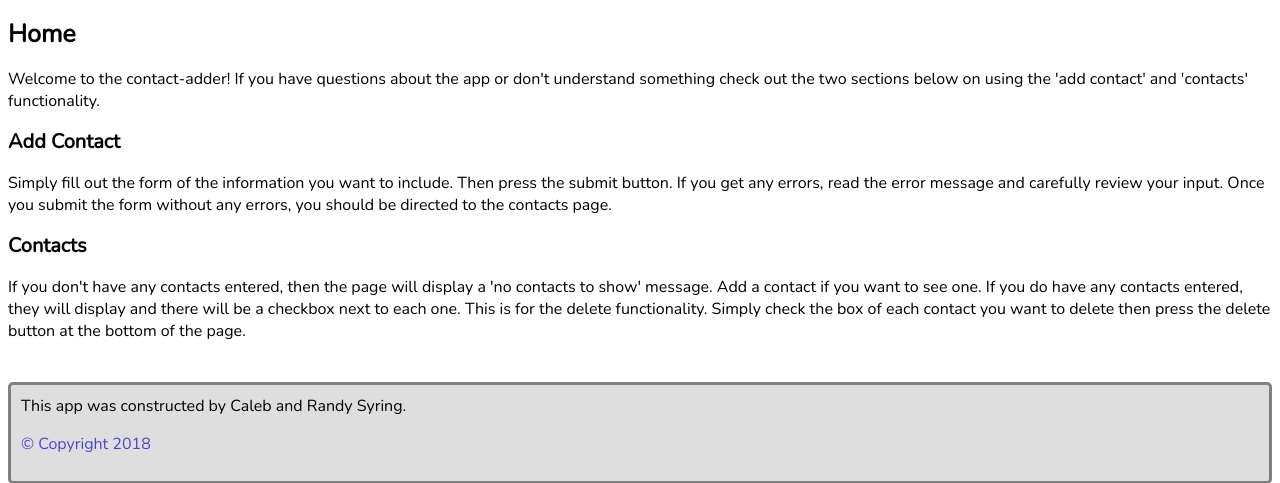
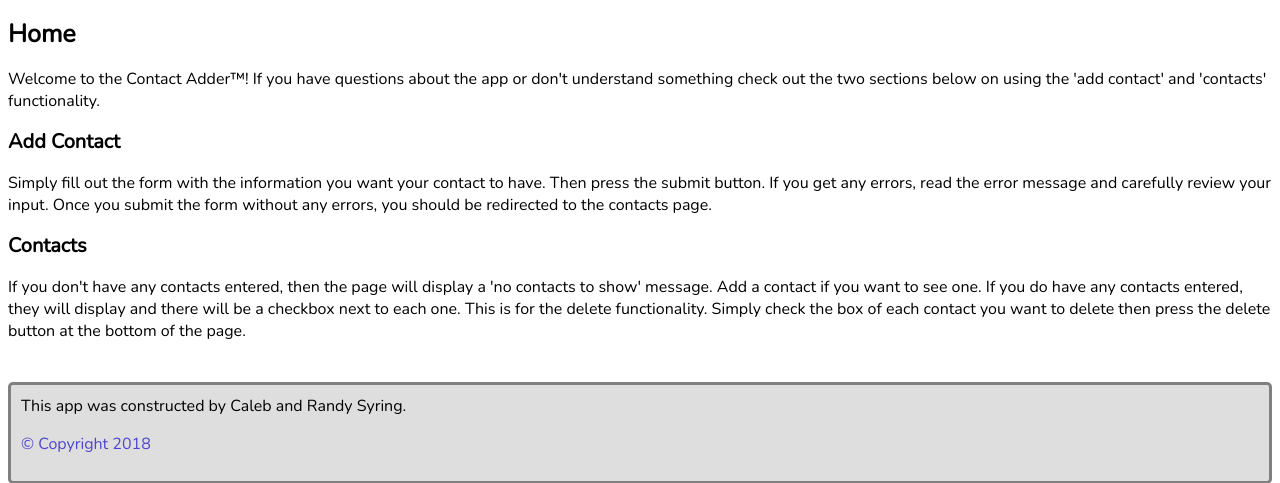
Before and after one commit to cls16/contacts, a Flask app: page /home in a window 1280 px wide. Shown: the part 63-546 px from the top of the page. Run offline with Flask 2, Linux system fonts and the light colour scheme.

Commit message:
minor changes to home page content

```diff
--- a/contacts/templates/index.html
+++ b/contacts/templates/index.html
@@ -11,15 +11,15 @@ Home
 {%endblock%}
 {%block content%}
 <h1>Home</h1>
-<p>Welcome to the contact-adder! If you have questions about the app or don't understand
+<p>Welcome to the Contact Adder&trade;! If you have questions about the app or don't understand
     something check out the two sections below on using the 'add contact' and 'contacts'
     functionality.
 </p>
 <h2>Add Contact</h2>
-<p>Simply fill out the form of the information you want to include. Then press the submit
-    button. If you get any errors, read the error message and carefully review your input.
-    Once you submit the form without any errors, you should be directed to the contacts
-    page.
+<p>Simply fill out the form with the information you want your contact to have. Then press
+    the submit button. If you get any errors, read the error message and carefully review your
+    input. Once you submit the form without any errors, you should be redirected to the
+    contacts page.
 </p>
 <h2>Contacts</h2>
 <p>If you don't have any contacts entered, then the page will display a 'no contacts to
```
